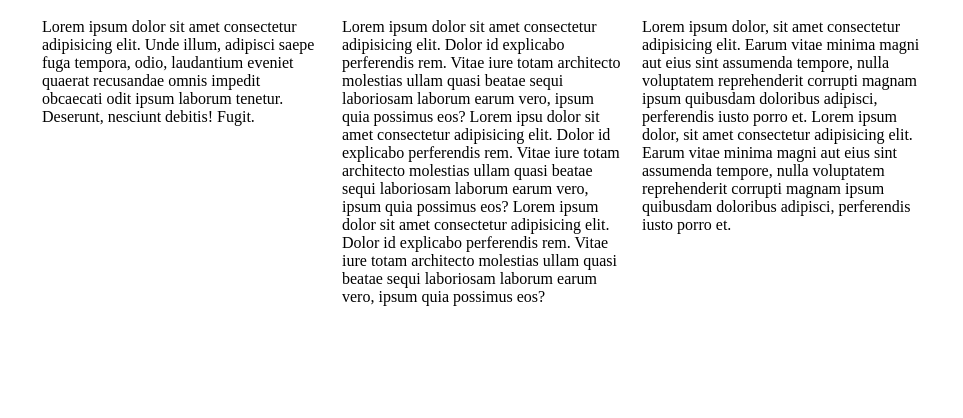
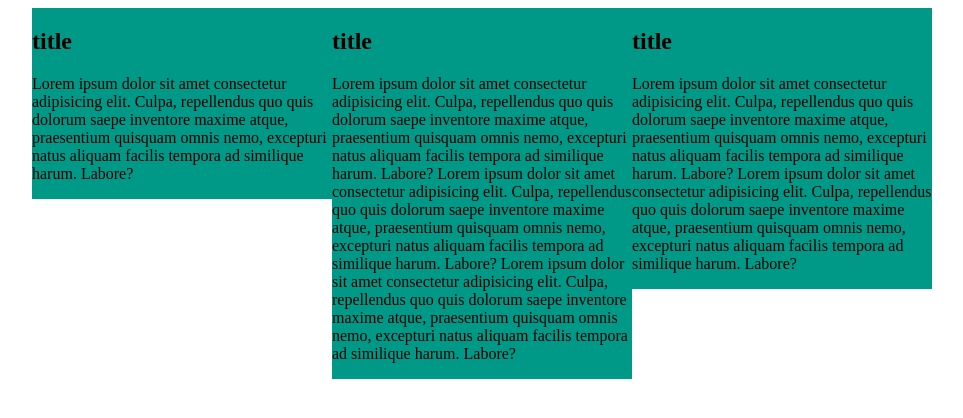
Before and after one commit to a19860101/RWD2021, a plain HTML site: page _css/inline-block.html in a window 1280 px wide. Shown: the whole page, without its empty margins (158-1121 px from the left). Drawn offline with Linux system fonts and the light colour scheme.

Commit message:
20211114

```diff
--- a/_css/inline-block.html
+++ b/_css/inline-block.html
@@ -6,38 +6,50 @@
     <meta name="viewport" content="width=device-width, initial-scale=1.0">
     <title>Document</title>
     <style>
+
         .container {
+            font-size: 0;
             width: 900px;
-               /* background-color: #ccc; */
-               font-size: 0;
-               margin-left: auto;
-               margin-right: auto;
+            margin: auto;
         }
         .box {
-               width: 280px;
-               padding: 10px;
-               /* background-color: #fada55; */
+            width: 300px;
+            background-color: #098;
 
             display: inline-block;
             font-size: 16px;
             vertical-align: top;
+            /* top,middle,bottom,baseline */
         }
+        /*
+            1. 父元素font-size設定為0
+            2. 自己的font-size還原
+            3. 設定垂直對齊 vertical-align
+        */
     </style>
 </head>
 <body>
     <div class="container">
-
         <div class="box">
-            Lorem ipsum dolor sit amet consectetur adipisicing elit. Unde illum, adipisci saepe fuga tempora, odio, laudantium eveniet quaerat recusandae omnis impedit obcaecati odit ipsum laborum tenetur. Deserunt, nesciunt debitis! Fugit.
+            <h2>title</h2>
+            <p>
+                Lorem ipsum dolor sit amet consectetur adipisicing elit. Culpa, repellendus quo quis dolorum saepe inventore maxime atque, praesentium quisquam omnis nemo, excepturi natus aliquam facilis tempora ad similique harum. Labore?
+            </p>
         </div>
         <div class="box">
-            Lorem ipsum dolor sit amet consectetur adipisicing elit. Dolor id explicabo perferendis rem. Vitae iure totam architecto molestias ullam quasi beatae sequi laboriosam laborum earum vero, ipsum quia possimus eos?
-            Lorem ipsu dolor sit amet consectetur adipisicing elit. Dolor id explicabo perferendis rem. Vitae iure totam architecto molestias ullam quasi beatae sequi laboriosam laborum earum vero, ipsum quia possimus eos?
-            Lorem ipsum dolor sit amet consectetur adipisicing elit. Dolor id explicabo perferendis rem. Vitae iure totam architecto molestias ullam quasi beatae sequi laboriosam laborum earum vero, ipsum quia possimus eos?
+            <h2>title</h2>
+            <p>
+                Lorem ipsum dolor sit amet consectetur adipisicing elit. Culpa, repellendus quo quis dolorum saepe inventore maxime atque, praesentium quisquam omnis nemo, excepturi natus aliquam facilis tempora ad similique harum. Labore?
+                Lorem ipsum dolor sit amet consectetur adipisicing elit. Culpa, repellendus quo quis dolorum saepe inventore maxime atque, praesentium quisquam omnis nemo, excepturi natus aliquam facilis tempora ad similique harum. Labore?
+                Lorem ipsum dolor sit amet consectetur adipisicing elit. Culpa, repellendus quo quis dolorum saepe inventore maxime atque, praesentium quisquam omnis nemo, excepturi natus aliquam facilis tempora ad similique harum. Labore?
+            </p>
         </div>
         <div class="box">
-            Lorem ipsum dolor, sit amet consectetur adipisicing elit. Earum vitae minima magni aut eius sint assumenda tempore, nulla voluptatem reprehenderit corrupti magnam ipsum quibusdam doloribus adipisci, perferendis iusto porro et.
-            Lorem ipsum dolor, sit amet consectetur adipisicing elit. Earum vitae minima magni aut eius sint assumenda tempore, nulla voluptatem reprehenderit corrupti magnam ipsum quibusdam doloribus adipisci, perferendis iusto porro et.
+            <h2>title</h2>
+            <p>
+                Lorem ipsum dolor sit amet consectetur adipisicing elit. Culpa, repellendus quo quis dolorum saepe inventore maxime atque, praesentium quisquam omnis nemo, excepturi natus aliquam facilis tempora ad similique harum. Labore?
+                Lorem ipsum dolor sit amet consectetur adipisicing elit. Culpa, repellendus quo quis dolorum saepe inventore maxime atque, praesentium quisquam omnis nemo, excepturi natus aliquam facilis tempora ad similique harum. Labore?
+            </p>
         </div>
     </div>
 </body>
```
Lines whose indentation alone changed are shown as unchanged.
